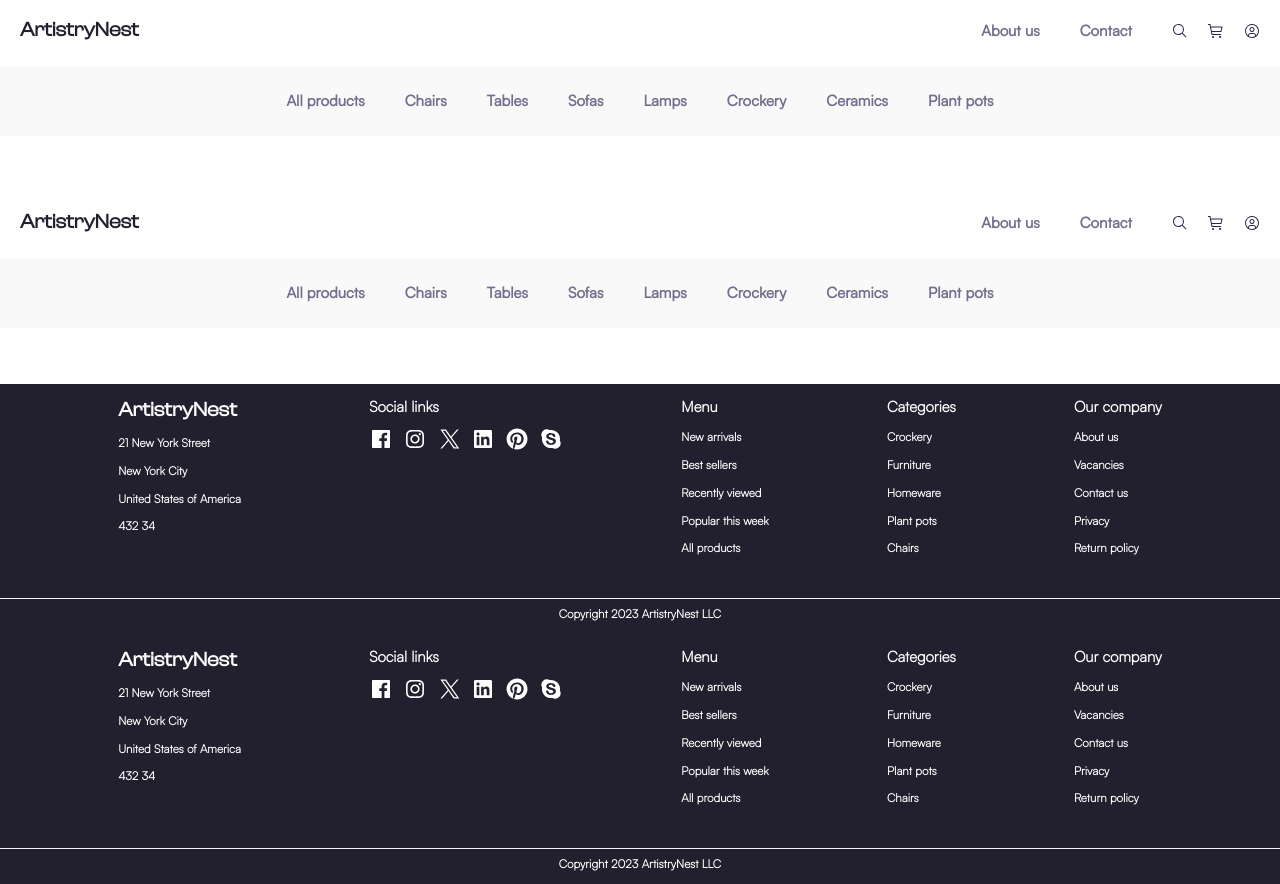
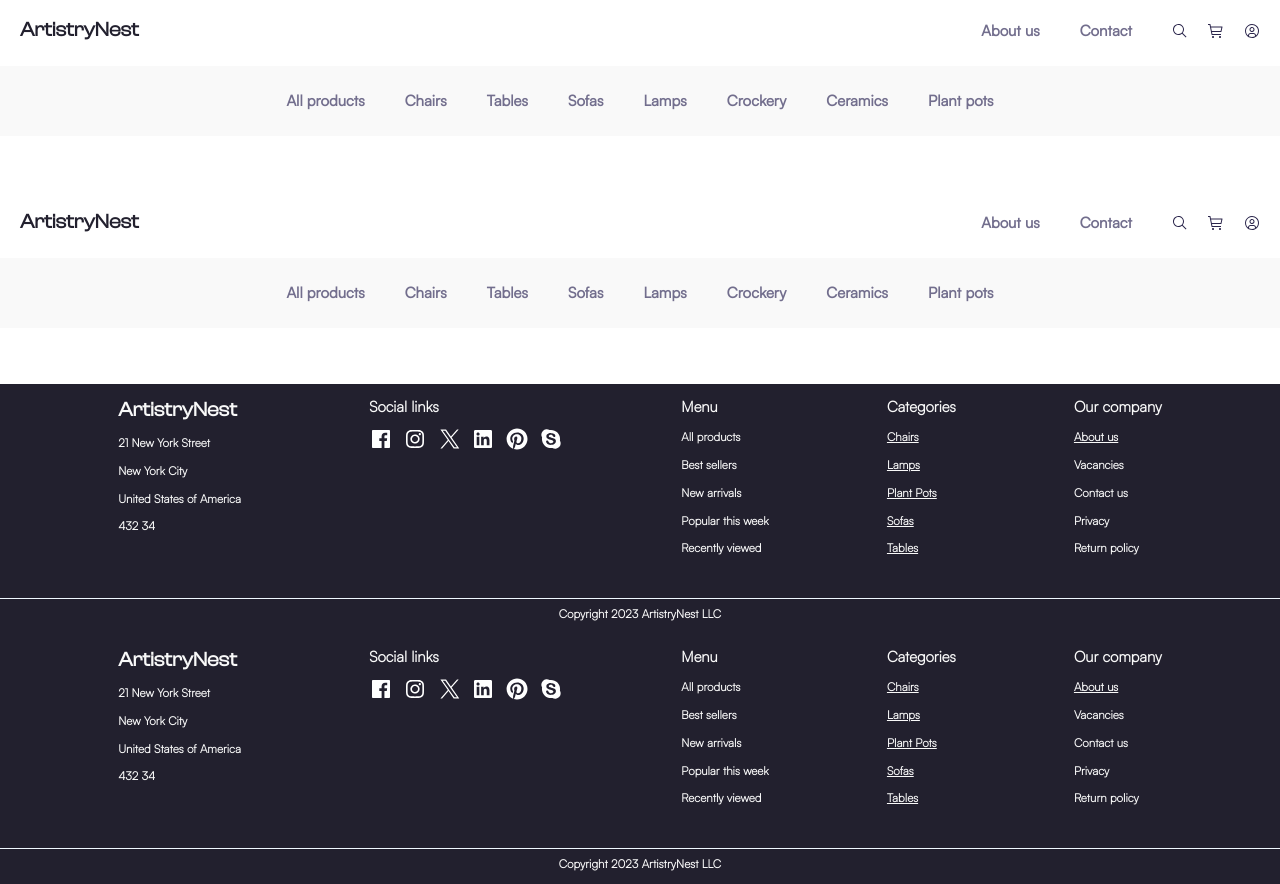
Before and after one commit to Miloua91/ArtistryNest, a Next.js app in the folder pandorascart/: page /layout in a window 1280 px wide. Built offline with nearby package versions, Linux system fonts and the light colour scheme.

Commit message:
Prettier commit

```diff
--- a/pandorascart/src/pages/components/Footer.js
+++ b/pandorascart/src/pages/components/Footer.js
@@ -1,3 +1,4 @@
+import Link from "next/link";
 import Image from "next/image";
 import facebookLogo from "@/pages/icons/Logo--facebook.svg";
 import instagramLogo from "@/pages/icons/Logo--instagram.svg";
@@ -28,23 +29,35 @@ export default function Footer() {
         </div>
         <div className="menu">
           <h2>Menu</h2>
+          <h3>All products</h3>
+          <h3>Best sellers</h3>
           <h3>New arrivals</h3>
-          <h3>Best sellers</h3>
+          <h3>Popular this week</h3>
           <h3>Recently viewed</h3>
-          <h3>Popular this week</h3>
-          <h3>All products</h3>
         </div>
         <div className="categories">
           <h2>Categories</h2>
-          <h3>Crockery</h3>
-          <h3>Furniture</h3>
-          <h3>Homeware</h3>
-          <h3>Plant pots</h3>
-          <h3>Chairs</h3>
+          <Link href={"/products/chairs"}>
+            <h3>Chairs</h3>
+          </Link>
+          <Link href={"/products/lamps"}>
+            <h3>Lamps</h3>
+          </Link>
+          <Link href={"/products/pots"}>
+            <h3>Plant Pots</h3>
+          </Link>
+          <Link href={"/products/sofas"}>
+            <h3>Sofas</h3>
+          </Link>
+          <Link href={"/products/tables"}>
+            <h3>Tables</h3>
+          </Link>
         </div>
         <div className="company">
           <h2>Our company</h2>
-          <h3>About us</h3>
+          <Link href={"/about"}>
+            <h3>About us</h3>
+          </Link>
           <h3>Vacancies</h3>
           <h3>Contact us</h3>
           <h3>Privacy</h3>
--- a/pandorascart/src/styles/globals.css
+++ b/pandorascart/src/styles/globals.css
@@ -160,7 +160,7 @@ body {
   justify-content: space-evenly;
   font-family: satoshiLight;
   font-size: 10px;
-  color: white;
+  color: var(--nav-bottom);
   background-color: var(--nav-name);
   height: 250px;
   width: 100%;
@@ -168,7 +168,7 @@ body {
   bottom: 0;
 }
 .foot > * > * {
-  cursor: pointer;
+  color: var(--nav-bottom);
 }
 .foot h2 {
   text-decoration: none;
@@ -648,7 +648,7 @@ input[type="checkbox"]:checked::before {
   display: flex;
   align-items: center;
   justify-content: center;
-  margin: -30px 0 30px 0;
+  margin: -30px 20px 30px 20px;
 }
 .about-us {
   margin-top: -20px;
```
Also changed, not shown: pandorascart/src/pages/products/pdp/[id].js (+7 -1 lines).
